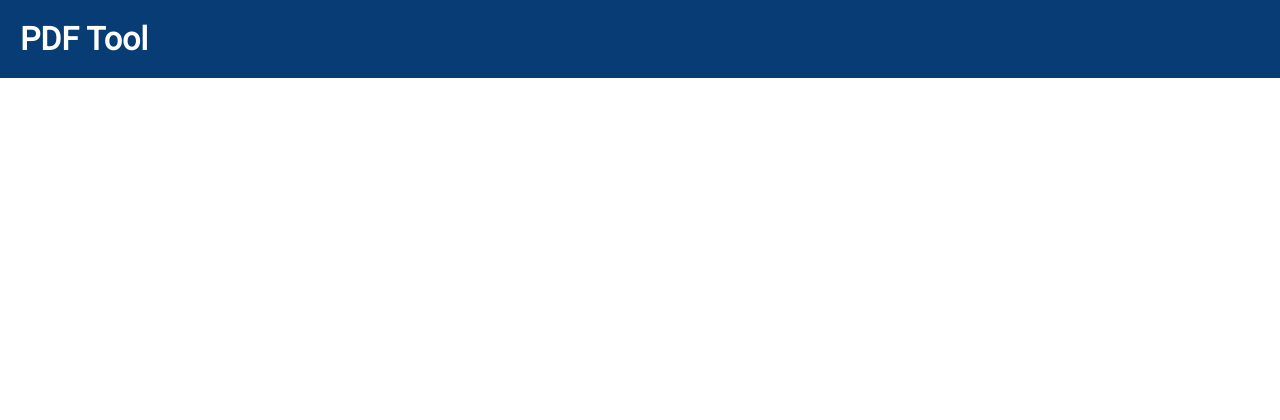
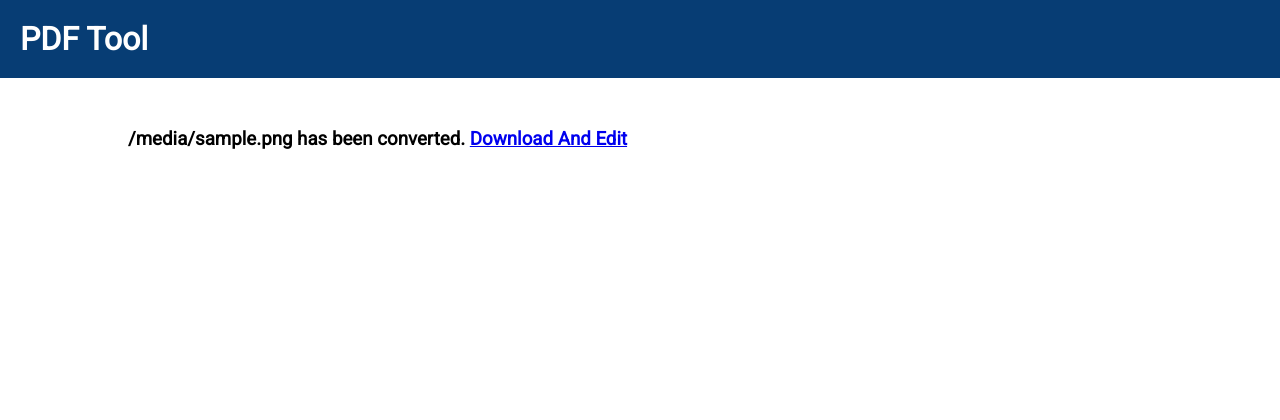
Before and after one commit to jod35/pdf-write, a Flask app: template templates/file-edit.html in a window 1280 px wide. Shown: the top 420 px of the page. Run offline with Flask 2, Linux system fonts and the light colour scheme; the template is opened without the code that fills it: most values are stand-ins (such as "Sample title", 1, 10 or a date in 2020); some libraries are stand-ins or nearby versions.

Commit message:
feat: convert pdf to .docx

```diff
--- a/app.py
+++ b/app.py
@@ -1,76 +1,72 @@
-from flask import (
-    Flask,
-    render_template,
-    redirect,
-    request,
-    url_for
-)
+from flask import Flask, render_template, redirect, request, url_for
 
-from PyPDF2 import PdfFileReader,PdfFileWriter
+from PyPDF2 import PdfFileReader, PdfFileWriter
 import os
 import json
 from pdf2docx import parse
 
-app=Flask(__name__)
+app = Flask(__name__)
 
-app.config['UPLOAD_PATH']='static/uploads'
+app.config["UPLOAD_PATH"] = "static/uploads"
 
-base_dir=os.path.dirname(os.path.realpath(__file__))
+base_dir = os.path.dirname(os.path.realpath(__file__))
 
-static_dir=os.path.join(base_dir,'static/')
+static_dir = os.path.join(base_dir, "static/")
 
-uploads_dir=os.path.join(static_dir, 'uploads')
+uploads_dir = os.path.join(static_dir, "uploads")
 
-@app.route('/', methods=['GET', 'POST'])
+
+@app.route("/", methods=["GET", "POST"])
 def index():
-    if request.method == 'POST':
+    if request.method == "POST":
 
         if request.files:
-            pdf_file=request.files['file']
+            pdf_file = request.files["file"]
 
-            pdf_file_name=os.path.join(app.config['UPLOAD_PATH'],pdf_file.filename)
+            pdf_file_name = os.path.join(app.config["UPLOAD_PATH"], pdf_file.filename)
 
             pdf_file.save(pdf_file_name)
 
-            return redirect('/')
+            return redirect("/")
+
+        return redirect("/")
+    return render_template("index.html")
 
 
-        return redirect('/')
-    return render_template('index.html')
-
-
-@app.route('/<filename>')
+@app.route("/<filename>")
 def show_file_content(filename):
 
-
-    pdf_file_name=os.path.join(app.config['UPLOAD_PATH'],filename)
+    pdf_file_name = os.path.join(app.config["UPLOAD_PATH"], filename)
 
     pdf_file = PdfFileReader(pdf_file_name)
 
+    pages = pdf_file.getNumPages()
 
-    pages=pdf_file.getNumPages()
+    text = json.dumps(str(pdf_file_name))
 
-    text=json.dumps(str(pdf_file_name))
+    context = {"pages": pages, "file_name": filename, "text": text}
+    return render_template("fileview.html", **context)
 
 
-    context={
-        'pages':pages,
-        'file_name':filename,
-        'text':text
-    }
-    return render_template('fileview.html',**context)
-
-@app.route('/edit/<file_name>')
+@app.route("/edit/<file_name>")
 def edit_pdf_file(file_name):
 
-    file_to_edit=os.path.join(uploads_dir,file_name)
+    file_to_edit = os.path.join(uploads_dir, file_name)
 
-    parse(file_to_edit,output_file,start=0,end=None)
+    output=f'{file_name}-ouput.docx'
+
+    output_file= os.path.join(uploads_dir,output)
+
+    parse(file_to_edit, output_file, start=0, end=None)
+
+    context={
+        'filename':str(file_name),
+        'file_path':file_to_edit,
+        'output':output
+    }
+
+    return render_template("file-edit.html",**context)
 
 
-    return render_template('file-edit.html')
-
-
-
-if __name__ == '__main__':
-    app.run(debug=True,port=8000)
+if __name__ == "__main__":
+    app.run(debug=True, port=8000)
--- a/templates/file-edit.html
+++ b/templates/file-edit.html
@@ -1,4 +1,6 @@
 {% extends 'base.html' %}
 {% block body %}
-
+    <div class="container">
+        <h3>{{filename}} has been converted. <a href="../static/uploads/{{output}}">Download And Edit</a></h3>
+    </div>
 {% endblock body %}
--- a/templates/fileview.html
+++ b/templates/fileview.html
@@ -2,7 +2,7 @@
 {% block body %}
     <div class="container">
         <h2>{{file_name}}</h2>
-        <a href="/edit/{{file_name}}">Edit This Document</a>
+        <a href="/edit/{{file_name}}">Convert to Docx</a>
         <br>
         <p>
             Number of pages: {{pages}}
```
Also changed, not shown: 7 other files.
